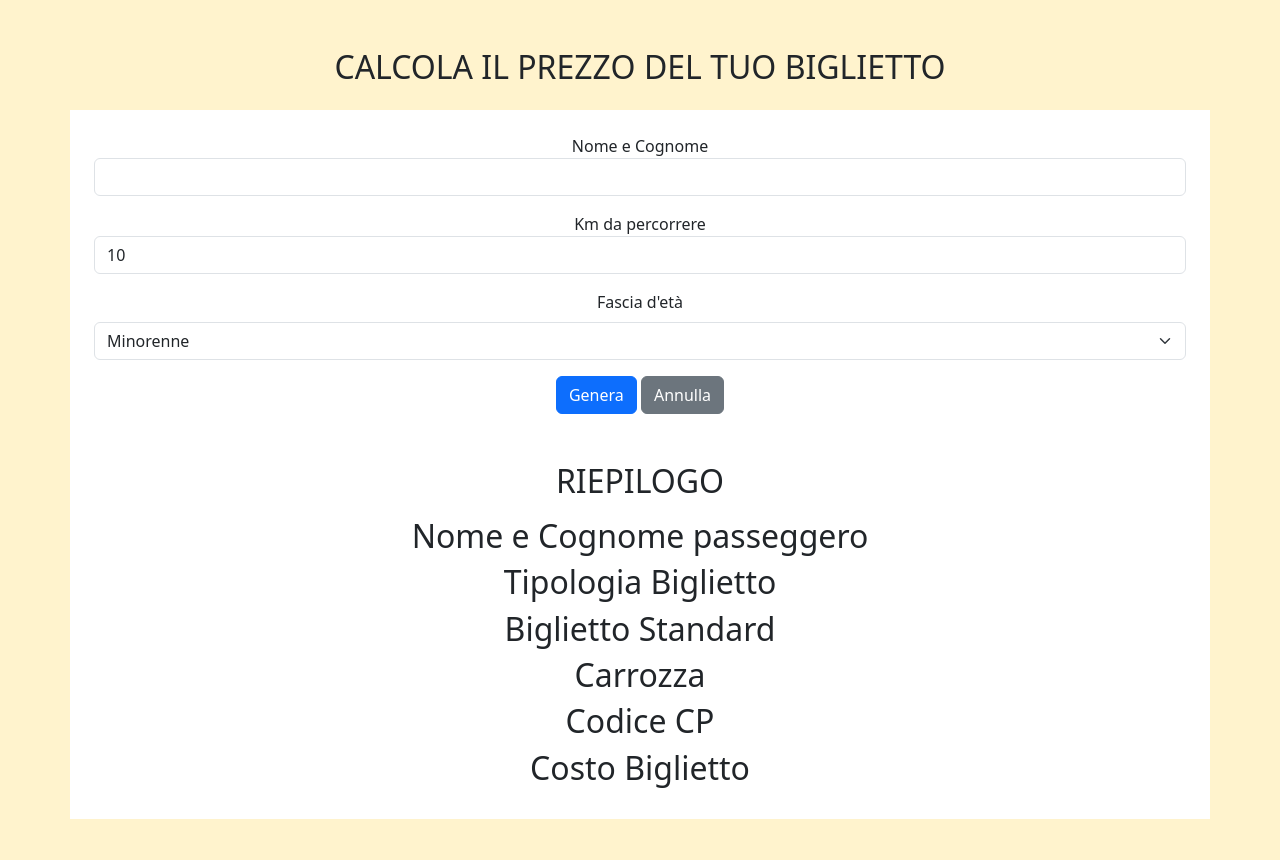
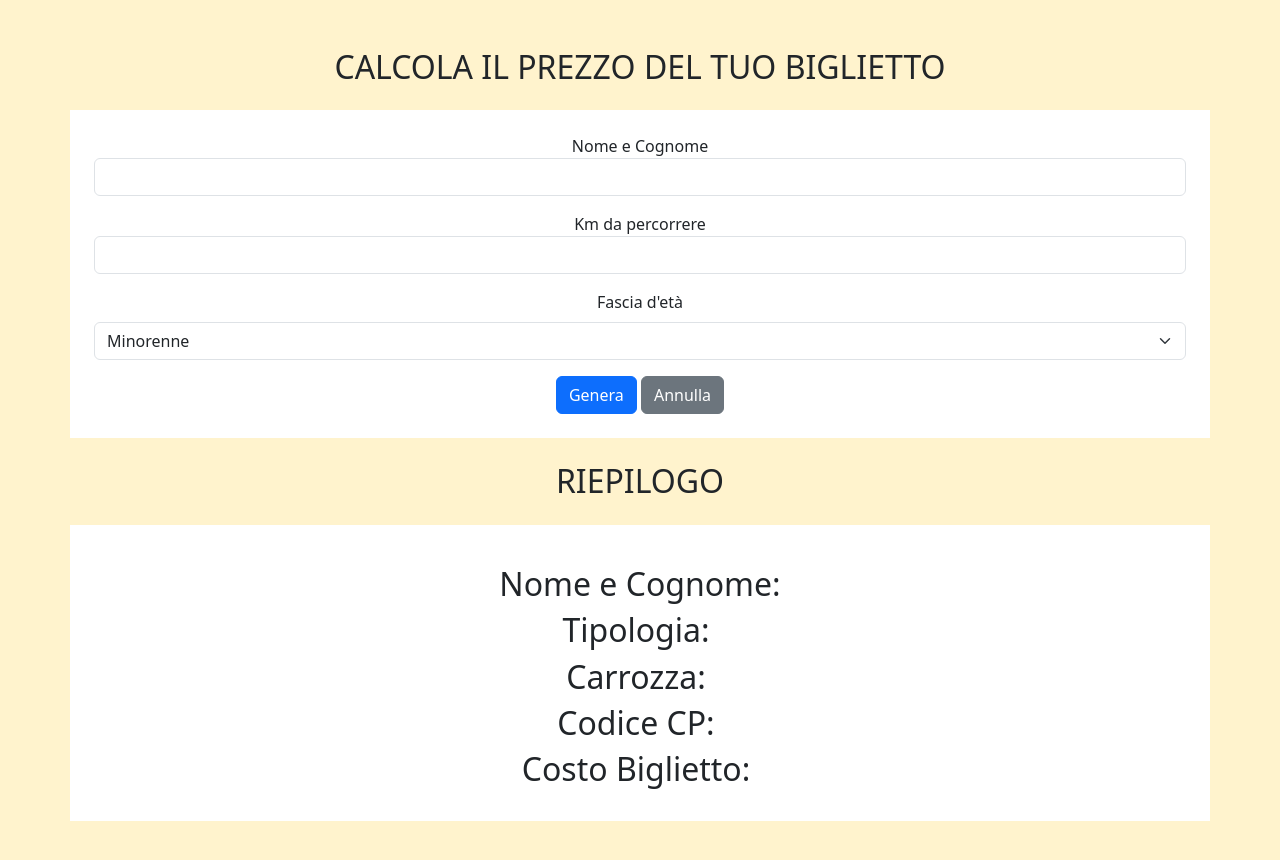
Before and after one commit to dianatoti/js-biglietto-treno-form, a plain HTML site: page index.html in a window 1280 px wide. Drawn offline with nearby package versions, Linux system fonts and the light colour scheme.

Commit message:
feat: modificato estetica html, tolto value

```diff
--- /dev/null
+++ b/css/style.css
@@ -0,0 +1,5 @@
+.r-info {
+    display: flex;
+    justify-content: center;
+    align-items: center;
+}
--- a/index.html
+++ b/index.html
@@ -22,44 +22,46 @@
                         </div>
                         <div class="mb-3">
                             <label for="km">Km da percorrere</label>
-                            <input autocomplete="off" type="text" value="10" id="km" class="form-control">
+                            <input autocomplete="off" type="text" id="km" class="form-control">
                         </div>
                         <div class="mb-3">
                             <label class="form-label">Fascia d'età</label>
                             <select id="age" class="form-select">
-                            <option value="min">Minorenne</option>
-                            <option value="mag">Maggiorenne</option>
-                        </select>
+                                <option value="min">Minorenne</option>
+                                <option value="mag">Maggiorenne</option>
+                            </select>
                         </div>
-                            <button type="submit" id="send-btn" class="btn btn-primary">Genera</button>
+                        <button type="submit" id="send-btn" class="btn btn-primary">Genera</button>
                         <button type="reset" class="btn btn-secondary">Annulla</button>
                     </form>
                 </div>
 
+                <h2 class="my-4">RIEPILOGO</h2>
                 <div class="col-12 bg-white p-4">
                     <div class="card-header mb-3">
-                        <h2>RIEPILOGO</h2>
+
                     </div>
-                    <div>
-                        <h2 class="f-name">Nome e Cognome passeggero</h2>
+                    <div class="d-flex justify-content-center gap-2">
+                        <h2 class="f-name">Nome e Cognome:</h2>
                     </div>
-                    <div>
-                        <h2>Tipologia Biglietto</h2>
+                    <div class="d-flex justify-content-center gap-2">
+                        <h2>Tipologia:</h2>
+                        <h2 class="f-type"></h2>
                     </div>
-                    <div>
-                        <h2 class="f-type">Biglietto Standard</h2>
+                    <div class="d-flex justify-content-center gap-2">
+                        <h2>Carrozza:</h2>
+                        <h2 class="f-car"></h2>
                     </div>
-                    <div>
-                        <h2 class="f-car">Carrozza</h2>
+                    <div class="d-flex justify-content-center gap-2">
+                        <h2>Codice CP:</h2>
+                        <h2 class="f-cp"></h2>
                     </div>
-                    <div>
-                        <h2 class="f-cp">Codice CP</h2>
-                    </div>
-                    <div>
-                        <h2 class="f-price">Costo Biglietto</h2>
+                    <div class="d-flex justify-content-center gap-2">
+                        <h2>Costo Biglietto:</h2>
+                        <h2 class="f-price"></h2>
                     </div>
                 </div>
-                    </form>
+                </form>
     </main>
     <script src="./js/script.js"></script>
 </body>
```
